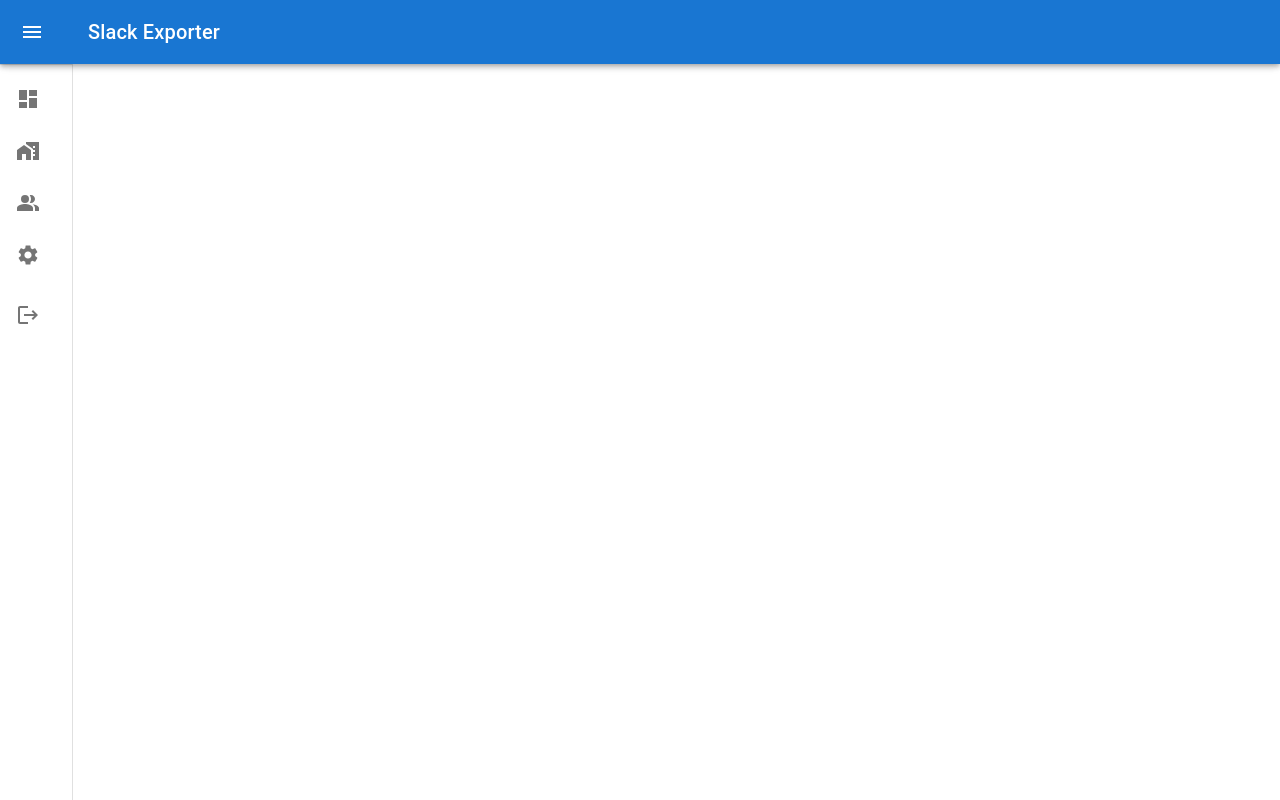
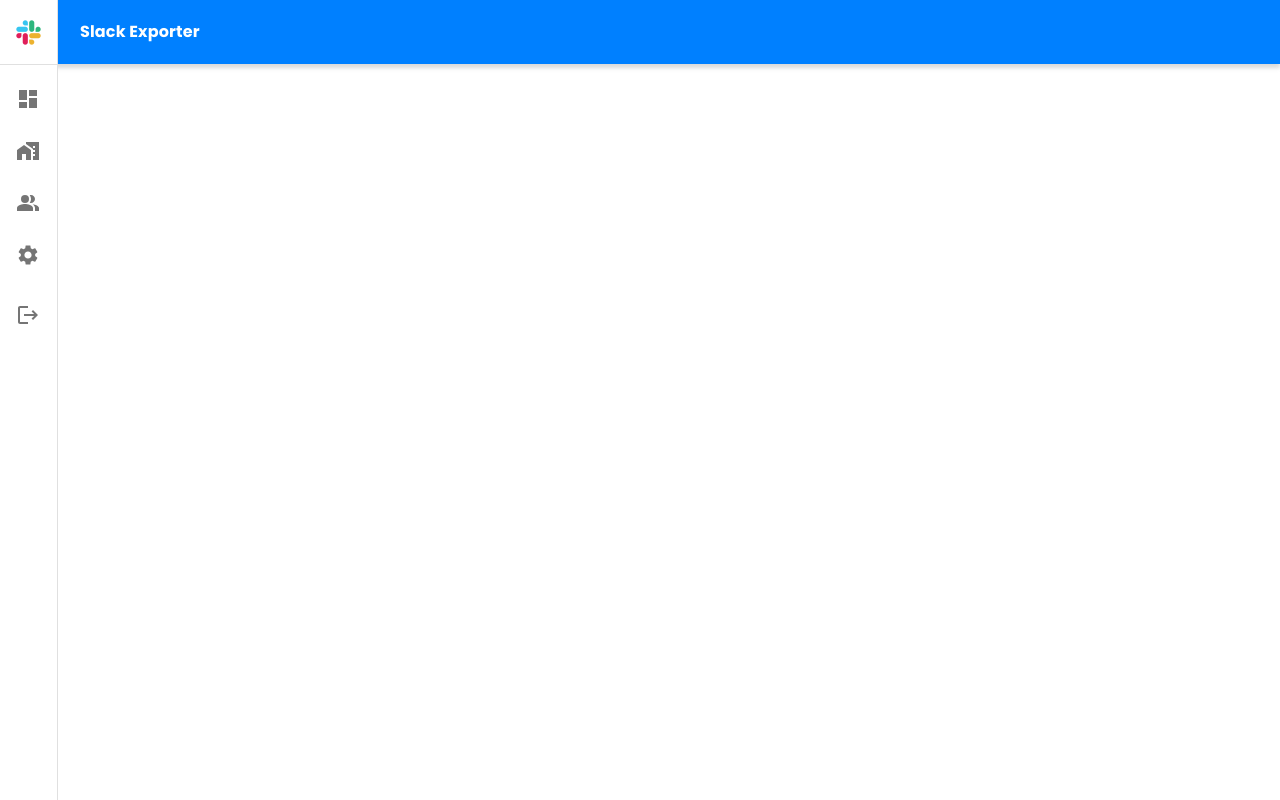
Before and after one commit to zabInvo/Slack-Exporter-Frontend, a React (Create React App) app: page / in a window 1280 px wide. Built offline with nearby package versions, Linux system fonts and the light colour scheme.

Commit message:
User interface changes

```diff
--- a/src/App.js
+++ b/src/App.js
@@ -10,9 +10,7 @@
     <>
       <Routes>
         <Route path="/login" element={<Login />} />
-        <Route
-          path="/" element={<Layout />}
-        ></Route>
+        <Route path="/" element={<Layout />}></Route>
       </Routes>
     </>
   );
--- a/src/components/Layout.js
+++ b/src/components/Layout.js
@@ -1,16 +1,11 @@
-import { styled, useTheme } from "@mui/material/styles";
+import { styled } from "@mui/material/styles";
 import Box from "@mui/material/Box";
 import MuiDrawer from "@mui/material/Drawer";
-import MuiAppBar from "@mui/material/AppBar";
-import Toolbar from "@mui/material/Toolbar";
 import List from "@mui/material/List";
 import CssBaseline from "@mui/material/CssBaseline";
-import Typography from "@mui/material/Typography";
 import Divider from "@mui/material/Divider";
 import IconButton from "@mui/material/IconButton";
-import MenuIcon from "@mui/icons-material/Menu";
 import ChevronLeftIcon from "@mui/icons-material/ChevronLeft";
-import ChevronRightIcon from "@mui/icons-material/ChevronRight";
 import ListItem from "@mui/material/ListItem";
 import ListItemIcon from "@mui/material/ListItemIcon";
 import ListItemText from "@mui/material/ListItemText";
@@ -20,9 +15,8 @@
 import SettingsIcon from "@mui/icons-material/Settings";
 import LogoutIcon from "@mui/icons-material/Logout";
 import { Link } from "react-router-dom";
-import { blue } from "@mui/material/colors";
-import { Outlet, useNavigate } from "react-router-dom";
-import { useEffect, useState } from "react";
+import { useState } from "react";
+import "../index.css";
 const drawerWidth = 240;
 
 const openedMixin = (theme) => ({
@@ -42,7 +36,7 @@
   overflowX: "hidden",
   width: `calc(${theme.spacing(7)} + 1px)`,
   [theme.breakpoints.up("sm")]: {
-    width: `calc(${theme.spacing(9)} + 1px)`,
+    width: `calc(${theme.spacing(9)} - 14px)`,
   },
 });
 
@@ -53,24 +47,6 @@
   padding: theme.spacing(0, 1),
   // necessary for content to be below app bar
   ...theme.mixins.toolbar,
-}));
-
-const AppBar = styled(MuiAppBar, {
-  shouldForwardProp: (prop) => prop !== "open",
-})(({ theme, open }) => ({
-  zIndex: theme.zIndex.drawer + 1,
-  transition: theme.transitions.create(["width", "margin"], {
-    easing: theme.transitions.easing.sharp,
-    duration: theme.transitions.duration.leavingScreen,
-  }),
-  ...(open && {
-    marginLeft: drawerWidth,
-    width: `calc(100% - ${drawerWidth}px)`,
-    transition: theme.transitions.create(["width", "margin"], {
-      easing: theme.transitions.easing.sharp,
-      duration: theme.transitions.duration.enteringScreen,
-    }),
-  }),
 }));
 
 const Drawer = styled(MuiDrawer, {
@@ -91,16 +67,10 @@
 }));
 
 export default function MiniDrawer() {
-  const theme = useTheme();
   const [open, setOpen] = useState(false);
-  const router = useNavigate();
 
-  const handleDrawerOpen = () => {
-    setOpen(true);
-  };
-
-  const handleDrawerClose = () => {
-    setOpen(false);
+  const toggleDrawer = () => {
+    setOpen(!open);
   };
 
   const navigation = [
@@ -122,49 +92,36 @@
     },
   ];
 
-  function logout() {
-
-  }
+  function logout() {}
 
   return (
     <Box sx={{ display: "flex" }}>
       <CssBaseline />
-      <AppBar position="fixed" open={open}>
-        <Toolbar>
-          <IconButton
-            color="inherit"
-            aria-label="open drawer"
-            onClick={handleDrawerOpen}
-            edge="start"
-            sx={{
-              marginRight: "36px",
-              ...(open && { display: "none" }),
-            }}
-          >
-            <MenuIcon />
-          </IconButton>
-          <Typography variant="h6" noWrap component="div">
-            Slack Exporter
-          </Typography>
-        </Toolbar>
-      </AppBar>
+      <div className="navbar cover alignment">
+        <div className={open ? "opened" : "closed"}>Slack Exporter</div>
+      </div>
       <Drawer variant="permanent" open={open}>
         <DrawerHeader>
-          <Typography
-            sx={{
-              color: blue["900"],
-            }}
-            variant="h6"
-            noWrap
-            component="div"
-          >
-            InvoZone
-          </Typography>
-          <IconButton onClick={handleDrawerClose}>
-            {theme.direction === "rtl" ? (
-              <ChevronRightIcon />
+          {open ? (
+            <img
+              src="https://a.slack-edge.com/3026cb/img/slack_api_logo_vogue.png"
+              alt="slack"
+              width={160}
+              style={{ margin: "auto" }}
+            />
+          ) : (
+            ""
+          )}
+          <IconButton onClick={toggleDrawer}>
+            {open ? (
+              <ChevronLeftIcon />
             ) : (
-              <ChevronLeftIcon />
+              <img
+                src="slack.png"
+                alt="alt"
+                width={25}
+                style={{ margin: "auto" }}
+              />
             )}
           </IconButton>
         </DrawerHeader>
@@ -185,7 +142,8 @@
                 <ListItemText
                   sx={{
                     mt: 1,
-                    color: blue["900"],
+                    color: "black",
+                    fontWeight: 600,
                     textDecoration: "none",
                   }}
                   primary={
@@ -203,17 +161,15 @@
           <ListItemText
             sx={{
               mt: 1,
-              color: blue["900"],
+              color: "black",
               textDecoration: "none",
             }}
-            primary={"logout"}
+            primary={"Logout"}
           />
         </ListItem>
       </Drawer>
-      <Box component="main" sx={{ flexGrow: 1, p: 3 }}>
-        <DrawerHeader />
-        <Outlet />
-      </Box>
+
+      <div style={{ width: "80%", margin: "auto" }}></div>
     </Box>
   );
 }
--- a/src/components/Login.js
+++ b/src/components/Login.js
@@ -5,6 +5,7 @@
 import FormControlLabel from "@mui/material/FormControlLabel";
 import Checkbox from "@mui/material/Checkbox";
 import Link from "@mui/material/Link";
+import { Link as RouterLink } from "react-router-dom";
 import Grid from "@mui/material/Grid";
 import Box from "@mui/material/Box";
 import Typography from "@mui/material/Typography";
@@ -77,14 +78,16 @@
               control={<Checkbox value="remember" color="primary" />}
               label="Remember me"
             />
+            <RouterLink style={{ textDecoration: "none" }} to="/">
               <Button
                 type="submit"
                 fullWidth
                 variant="contained"
                 sx={{ mt: 3, mb: 2 }}
               >
-              Sign In
+                Sign in
               </Button>
+            </RouterLink>
             <Grid container>
               <Grid item xs>
                 <Link href="#" variant="body2">
--- a/src/index.css
+++ b/src/index.css
@@ -1,13 +1,53 @@
+@import url("https://fonts.googleapis.com/css2?family=Poppins:ital,wght@0,100;0,200;0,300;0,400;0,500;0,600;0,700;0,800;0,900;1,100;1,200;1,300;1,400;1,500;1,600;1,700;1,800;1,900&display=swap");
+
+* {
+  font-family: "Poppins";
+}
+
 body {
   margin: 0;
-  font-family: -apple-system, BlinkMacSystemFont, 'Segoe UI', 'Roboto', 'Oxygen',
-    'Ubuntu', 'Cantarell', 'Fira Sans', 'Droid Sans', 'Helvetica Neue',
+  font-family: -apple-system, BlinkMacSystemFont, "Segoe UI", "Roboto", "Oxygen",
+    "Ubuntu", "Cantarell", "Fira Sans", "Droid Sans", "Helvetica Neue",
     sans-serif;
   -webkit-font-smoothing: antialiased;
   -moz-osx-font-smoothing: grayscale;
 }
 
 code {
-  font-family: source-code-pro, Menlo, Monaco, Consolas, 'Courier New',
+  font-family: source-code-pro, Menlo, Monaco, Consolas, "Courier New",
     monospace;
 }
+
+.css-cveggr-MuiListItemIcon-root {
+  align-items: center;
+}
+
+.navbar {
+  position: fixed;
+  box-shadow: 0 4px 4px rgba(116, 116, 116, 0.26);
+  background-color: rgb(0, 128, 255);
+  color: white;
+  font-weight: bold;
+}
+
+.cover {
+  width: 100%;
+  height: 64px;
+}
+
+.alignment {
+  display: flex;
+  align-items: center;
+  justify-content: flex-start;
+}
+
+.opened {
+  margin-left: 260px;
+  transition: 0.2s ease-in-out;
+}
+
+.closed {
+  margin-left: 80px;
+  transition: 0.2s;
+  transition: 0.2s ease-in-out;
+}
```
Also changed, not shown: public/slack.png (added). Lines whose indentation alone changed are shown as unchanged.
